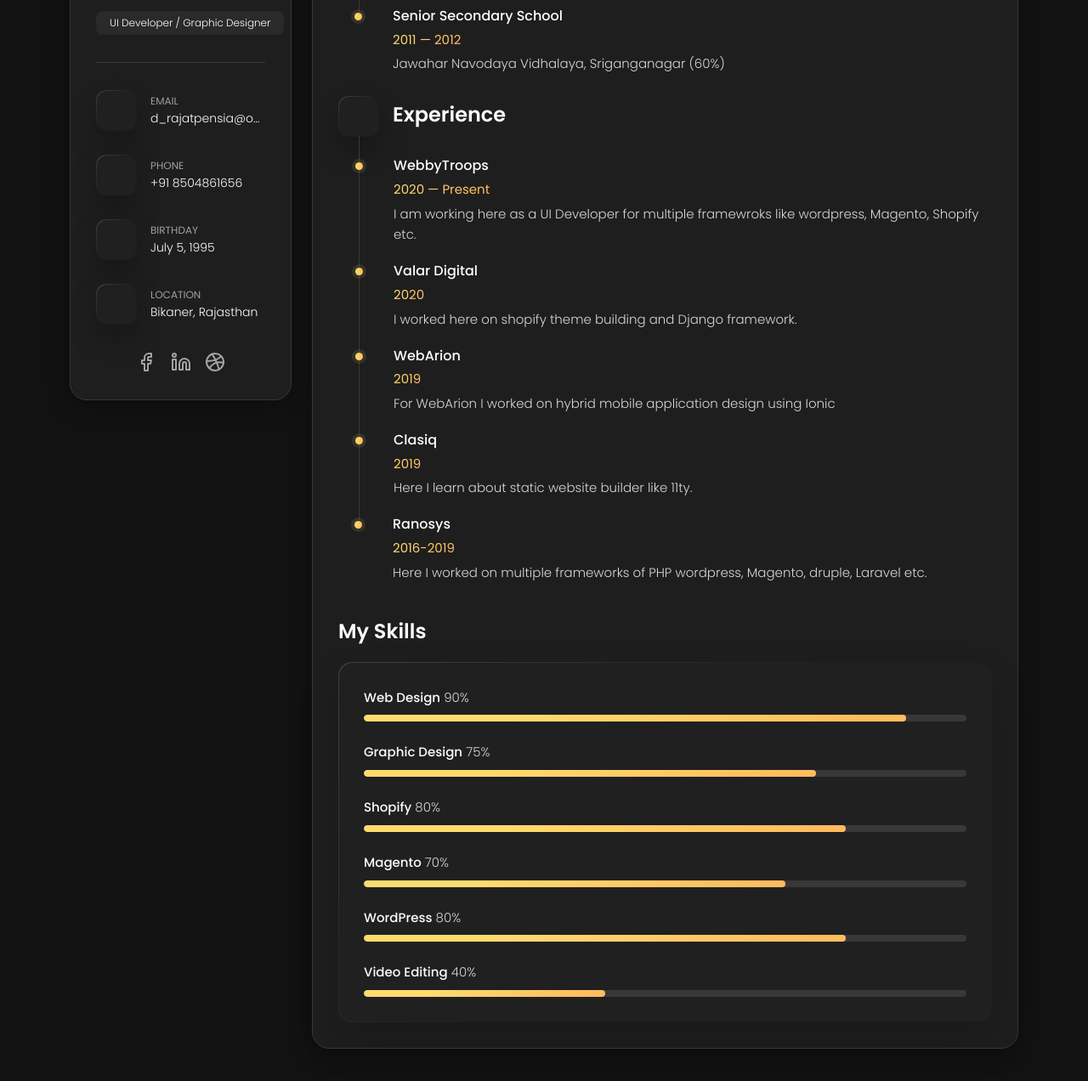
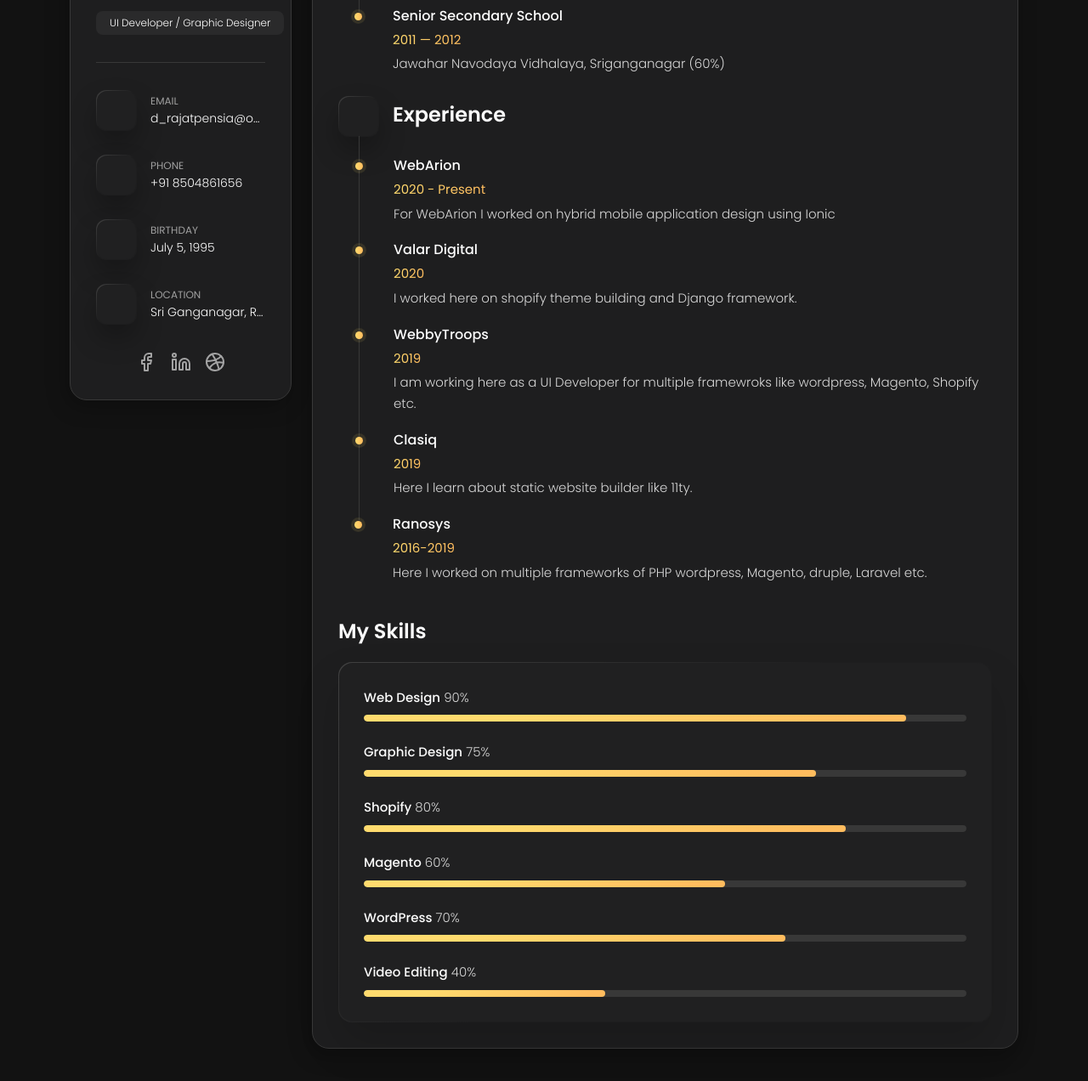
Before and after one commit to ramkishansuthar/portfolio, a plain HTML site: page resume.html in a window 1280 px wide. Shown: the part 348-1620 px from the top of the page at 85% size. Drawn offline with Linux system fonts and the light colour scheme.

Commit message:
details updated

```diff
--- a/resume.html
+++ b/resume.html
@@ -1,8 +1,6 @@
 <!DOCTYPE html>
 <html lang="en">
 
-
-<!-- Mirrored from art-template.ru/vcard4/style-2/resume.html by HTTrack Website Copier/3.x [XR&CO'2014], Wed, 14 Sep 2022 09:30:40 GMT -->
 <head>
     <meta charset="utf-8" />
     <title>Ninja - Resume</title>
@@ -80,7 +78,7 @@
 								    <span class="box box--s2 icon-box"><i class="font-icon icon-location"></i></span>
 								    <div class="contacts-block__info">
 									    <span class="overhead">Location</span>
-									    <span class="text-overflow" title="Bikaner, Rajasthan">Bikaner, Rajasthan</span>
+									    <span class="text-overflow" title="Bikaner, Rajasthan">Sri Ganganagar, Rajasthan</span>
 								    </div>
 							    </li>
 					        </ul>
@@ -142,9 +140,9 @@
 						<div class="timeline">
 							<!-- Item -->
 							<article class="timeline__item">
-								<h5 class="title title--h4 timeline__title">WebbyTroops</h5>
-								<span class="timeline__period">2020 — Present</span>
-								<p class="timeline__description">I am working here as a UI Developer for multiple framewroks like wordpress, Magento, Shopify etc.</p>
+								<h5 class="title title--h4 timeline__title">WebArion</h5>
+								<span class="timeline__period">2020 - Present</span>
+								<p class="timeline__description">For WebArion I worked on hybrid mobile application design using Ionic</p>
 							</article>
 
 							<!-- Item -->
@@ -154,11 +152,11 @@
 								<p class="timeline__description">I worked here on shopify theme building and Django framework.</p>
 							</article>
 
-							<!-- Item -->
+                            <!-- Item -->
 							<article class="timeline__item">
-								<h5 class="title title--h4 timeline__title">WebArion</h5>
+								<h5 class="title title--h4 timeline__title">WebbyTroops</h5>
 								<span class="timeline__period">2019</span>
-								<p class="timeline__description">For WebArion I worked on hybrid mobile application design using Ionic</p>
+								<p class="timeline__description">I am working here as a UI Developer for multiple framewroks like wordpress, Magento, Shopify etc.</p>
 							</article>
 
 							<!-- Item -->
@@ -199,14 +197,14 @@
 
 							<!-- Web Design -->
 							<div class="progress">
-								<div class="progress-text"><span>Magento</span> 70%</div>
-                                <div class="progress-bar"><span role="progressbar" aria-valuenow="70" aria-valuemin="0" aria-valuemax="100"></span></div>
+								<div class="progress-text"><span>Magento</span> 60%</div>
+                                <div class="progress-bar"><span role="progressbar" aria-valuenow="60" aria-valuemin="0" aria-valuemax="100"></span></div>
                             </div>
 
 							<!-- Web Design -->
 							<div class="progress">
-								<div class="progress-text"><span>WordPress</span> 80%</div>
-                                <div class="progress-bar"><span role="progressbar" aria-valuenow="80" aria-valuemin="0" aria-valuemax="100"></span></div>
+								<div class="progress-text"><span>WordPress</span> 70%</div>
+                                <div class="progress-bar"><span role="progressbar" aria-valuenow="70" aria-valuemin="0" aria-valuemax="100"></span></div>
                             </div>
 
 							<!-- Web Design -->
@@ -229,6 +227,4 @@
     <script src=" assets/js/common.js"></script>
 
 </body>
-
-<!-- Mirrored from art-template.ru/vcard4/style-2/resume.html by HTTrack Website Copier/3.x [XR&CO'2014], Wed, 14 Sep 2022 09:30:40 GMT -->
 </html>
```
Also changed, not shown: index.html (+1 -11 lines), portfolio.html (+1 -5 lines).
